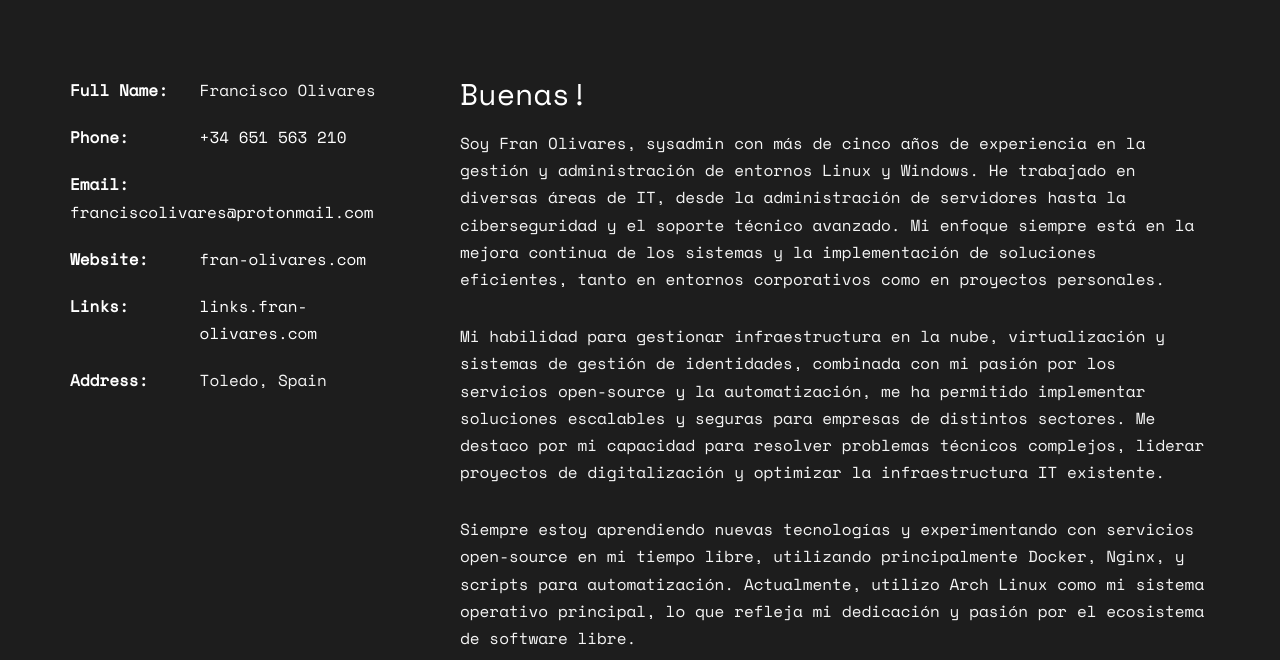
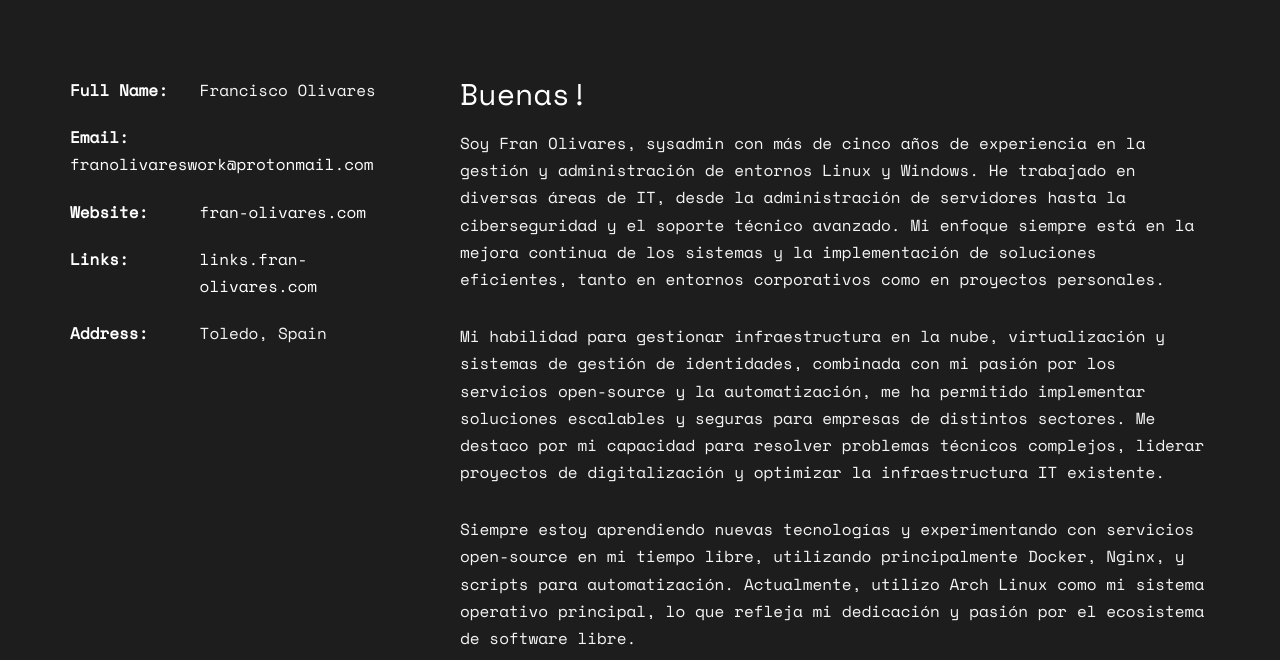
Before and after one commit to fr4nsys/fr4nsys.github.io, a plain HTML site: page index.html in a window 1280 px wide. Shown: the part 995-1655 px from the top of the page. Drawn offline with nearby package versions, Linux system fonts and the light colour scheme; some packages are replaced by stand-ins of ours; no server answers; files whose address does not match are found by name.

Commit message:
Update index.html

```diff
--- a/index.html
+++ b/index.html
@@ -123,8 +123,7 @@
 				<div class="col-md-4">
 					<ul class="info">
 						<li><span class="first-block">Full Name:</span><span class="second-block">Francisco Olivares</span></li>
-						<li><span class="first-block">Phone:</span><span class="second-block"><a href="tel://651563210">+34 651 563 210</a></span></li>
-						<li><span class="first-block">Email: </span><br><span class="second-block"><a href="mailto:franciscolivares@protonmail.com">franciscolivares@protonmail.com</a></span></li>
+						<li><span class="first-block">Email: </span><br><span class="second-block"><a href="mailto:franolivareswork@protonmail.com">franolivareswork@protonmail.com</a></span></li>
 						<li><span class="first-block">Website:</span><span class="second-block"><a href="https://fran-olivares.com">fran-olivares.com</a></span></li>
 						<li><span class="first-block">Links:</span><span class="second-block"><a href="https://links.fran-olivares.com" target="_blank" rel="noopener noreferrer">links.fran-olivares.com</a></span></li>
 						<li><span class="first-block">Address:</span><span class="second-block">Toledo, Spain</span></li>
```
